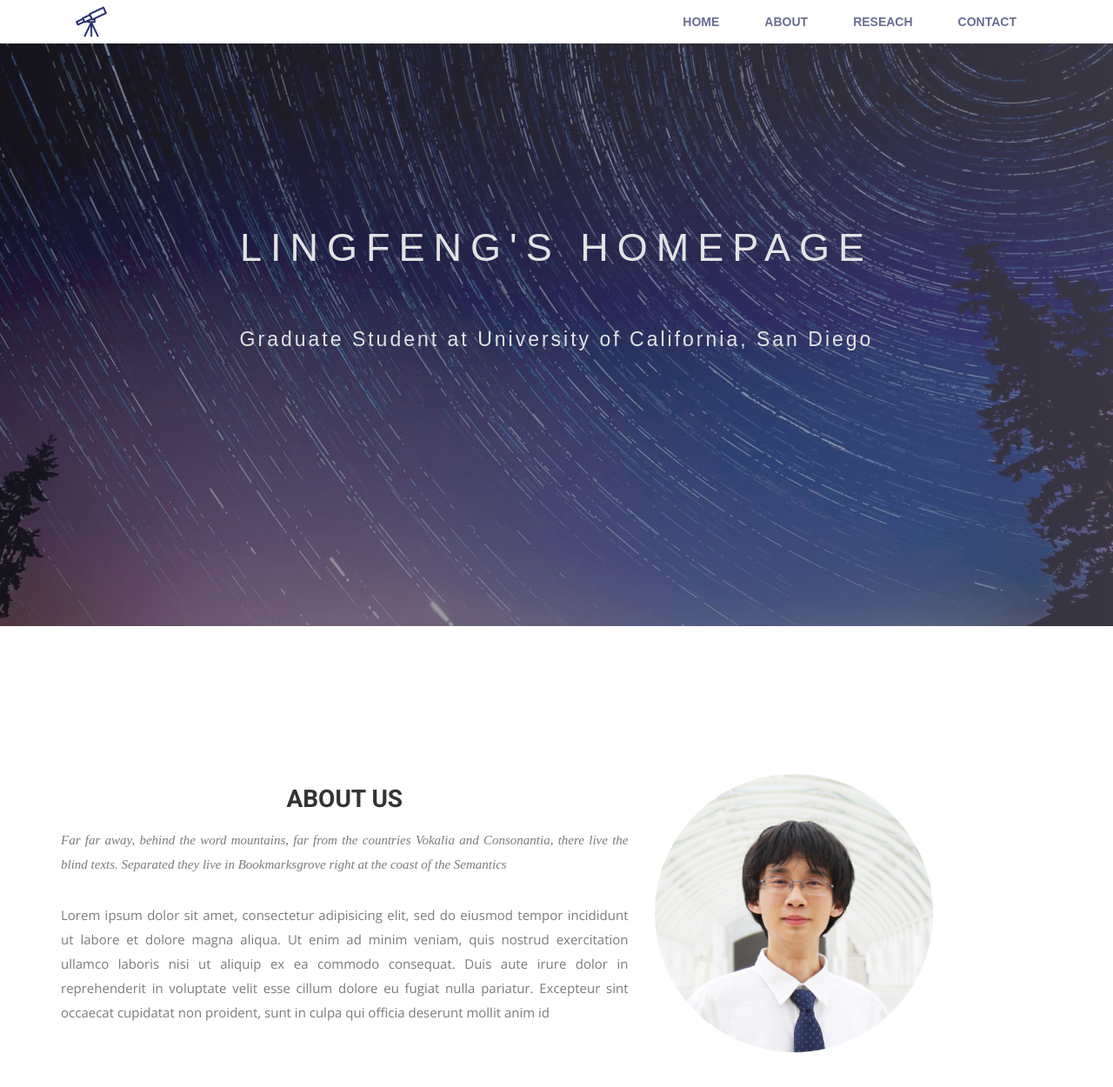
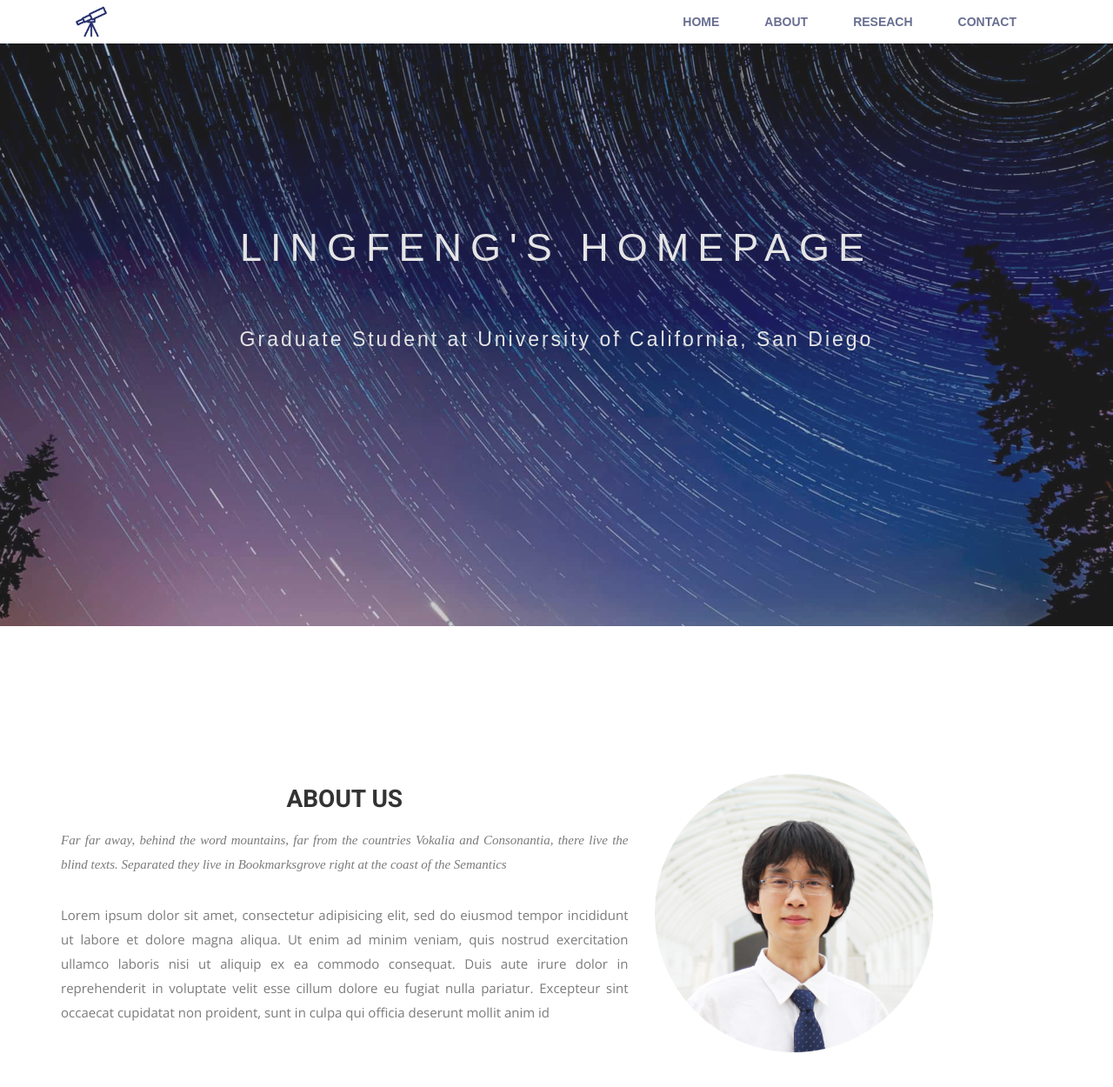
Before and after one commit to wei-lingfeng/lingfeng-wei.github.io, a Jekyll site: the page built from index.html, in a window 1280 px wide and 1400 px high. Shown: the top 1250 px of the window at 87% size. Built offline with Jekyll 4.4.1, drawn with Linux system fonts in a browser that asks for light colours; nearby versions of some CDN libraries; some web fonts are replaced.

Commit message:
Update airspace.css

```diff
--- a/css/airspace.css
+++ b/css/airspace.css
@@ -103,7 +103,8 @@ font header .navbar-default .navbar-nav li a:hover {
 	Slider Start
 --*/
 #slider {
-  background: url("../img/slider-bg.jpg") no-repeat;
+  background: linear-gradient(to left, #8b86a3, #031c49);
+  opacity: 0.9;
   background-size: cover;
   background-attachment: fixed;
   background-position: 10% 0%;
@@ -119,8 +120,9 @@ font header .navbar-default .navbar-nav li a:hover {
   right: 0;
   width: 100%;
   height: 100%;
-  background: linear-gradient(to left, #8b86a3, #322e40);
-  opacity: 0.4;
+  background: url("../img/slider-bg.jpg") no-repeat;
+  background-size: cover;
+  background-attatchment: fixed;
 }
 
 /*#slider:after {
```
